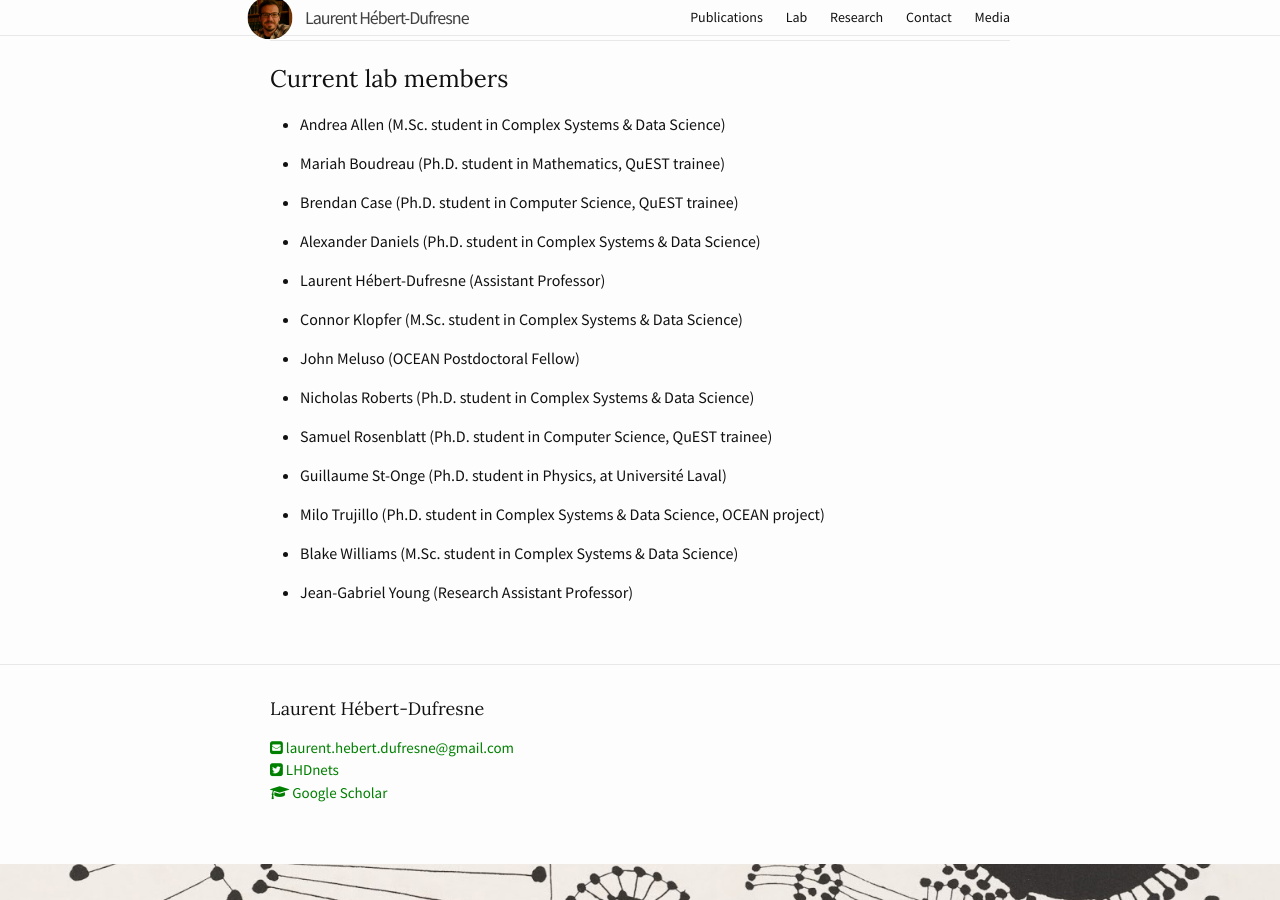
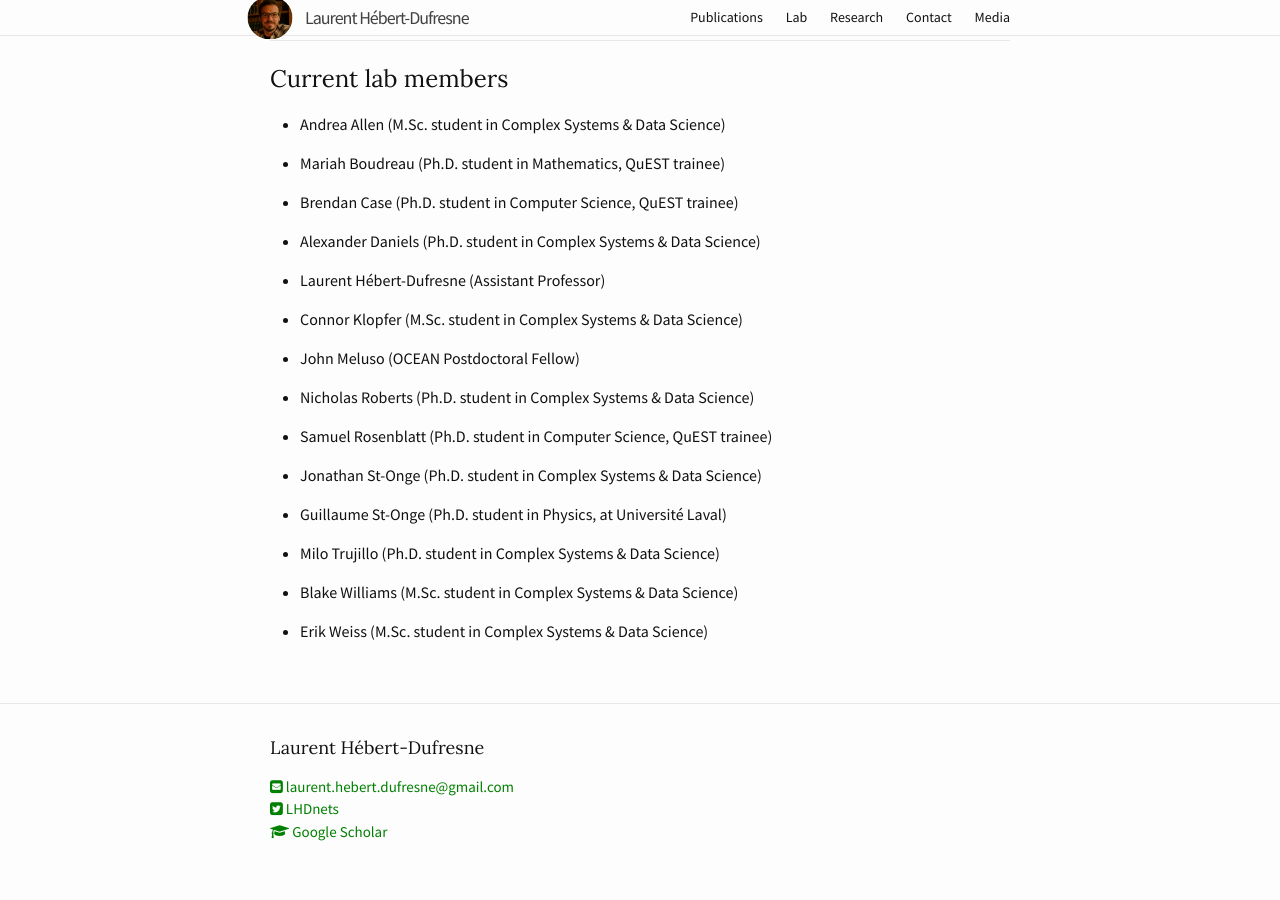
Before and after one commit to laurenthebertdufresne/laurenthebertdufresne.github.io, a Jekyll site: the page built from _pages/lab.md, in a window 1280 px wide and 900 px high, scrolled down 921 px. Built offline with Jekyll 4.4.1, drawn with Linux system fonts in a browser that asks for light colours.

Commit message:
Big update

```diff
--- a/_pages/lab.md
+++ b/_pages/lab.md
@@ -33,10 +33,12 @@
 
 *   Samuel Rosenblatt (Ph.D. student in Computer Science, QuEST trainee)
 
+*   Jonathan St-Onge (Ph.D. student in Complex Systems & Data Science)
+
 *   Guillaume St-Onge (Ph.D. student in Physics, at Université Laval)
 
-*   Milo Trujillo (Ph.D. student in Complex Systems & Data Science, OCEAN project)
+*   Milo Trujillo (Ph.D. student in Complex Systems & Data Science)
 
 *   Blake Williams (M.Sc. student in Complex Systems & Data Science)
 
-*   Jean-Gabriel Young (Research Assistant Professor)
+*   Erik Weiss (M.Sc. student in Complex Systems & Data Science)
```
Also changed, not shown: _includes/available-drafts.md (+5 -1 lines), _pages/media.md (+3 -1 lines), img/CA_SFI.jpeg (added), 2 other files.
